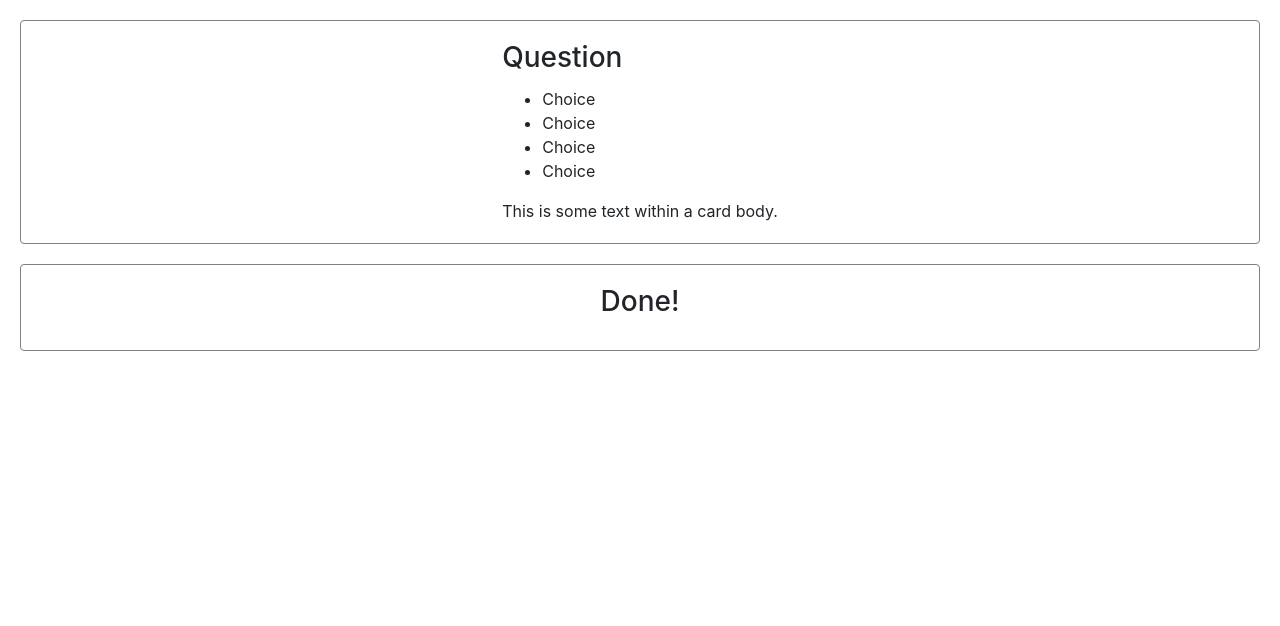
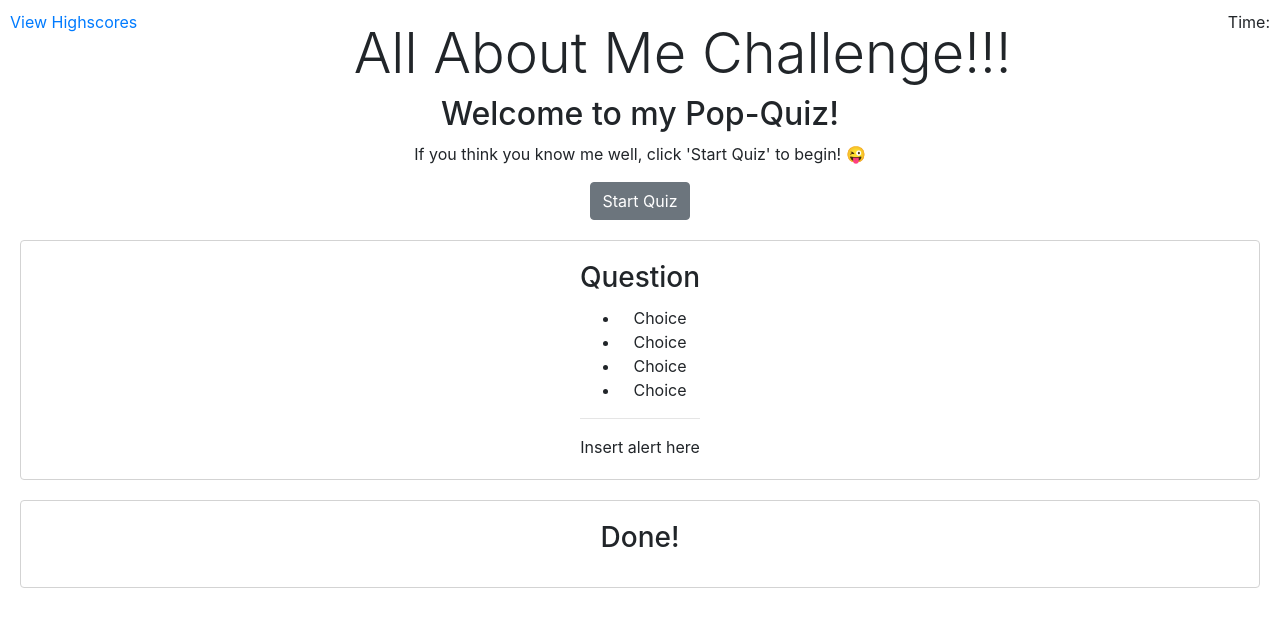
Before and after one commit to serinat/UW-Code-Quiz, a plain HTML site: page index.html in a window 1280 px wide. Drawn offline with nearby package versions, Linux system fonts and the light colour scheme.

Commit message:
added css

```diff
--- a/assets/css/style.css
+++ b/assets/css/style.css
@@ -1,9 +1,21 @@
 * {
-    box-sizing: border-box;
+    text-align: center;
+}
+
+header {
+    padding: 10px
+}
+
+.view-scores {
+    float: left;
+}
+
+.time {
+    float: right;
 }
 
 .card {
-    border: 1px solid gray;
+    border: 1px solid lightgray;
     margin: 20px;
 }
 
--- a/index.html
+++ b/index.html
@@ -13,6 +13,16 @@
 </head>
 
 <body>
+    <header>
+        <a class="view-scores" href="#">View Highscores</a>
+        <div class="time">Time:</div>
+    </header>
+    <div class="start">
+        <h1 class="display-4 text-center">All About Me Challenge!!!</h1>
+        <h2>Welcome to my Pop-Quiz!</h2>
+        <p>If you think you know me well, click 'Start Quiz' to begin! &#128540;</p>
+        <button type="button" class="btn btn-secondary">Start Quiz</button>
+    </div>
     <div id="quiz">
         <div class="card">
             <div class="card-body">
@@ -23,17 +33,18 @@
                     <li>Choice</li>
                     <li>Choice</li>
                 </ul>
-                This is some text within a card body.
+                <hr>
+                Insert alert here
             </div>
         </div>
     </div>
     <div id="results">
-    <div class="card">
+        <div class="card">
             <div class="card-body">
                 <h3 class="card-title">Done!</h3>
+            </div>
         </div>
     </div>
-</div>
 
 
 
```
